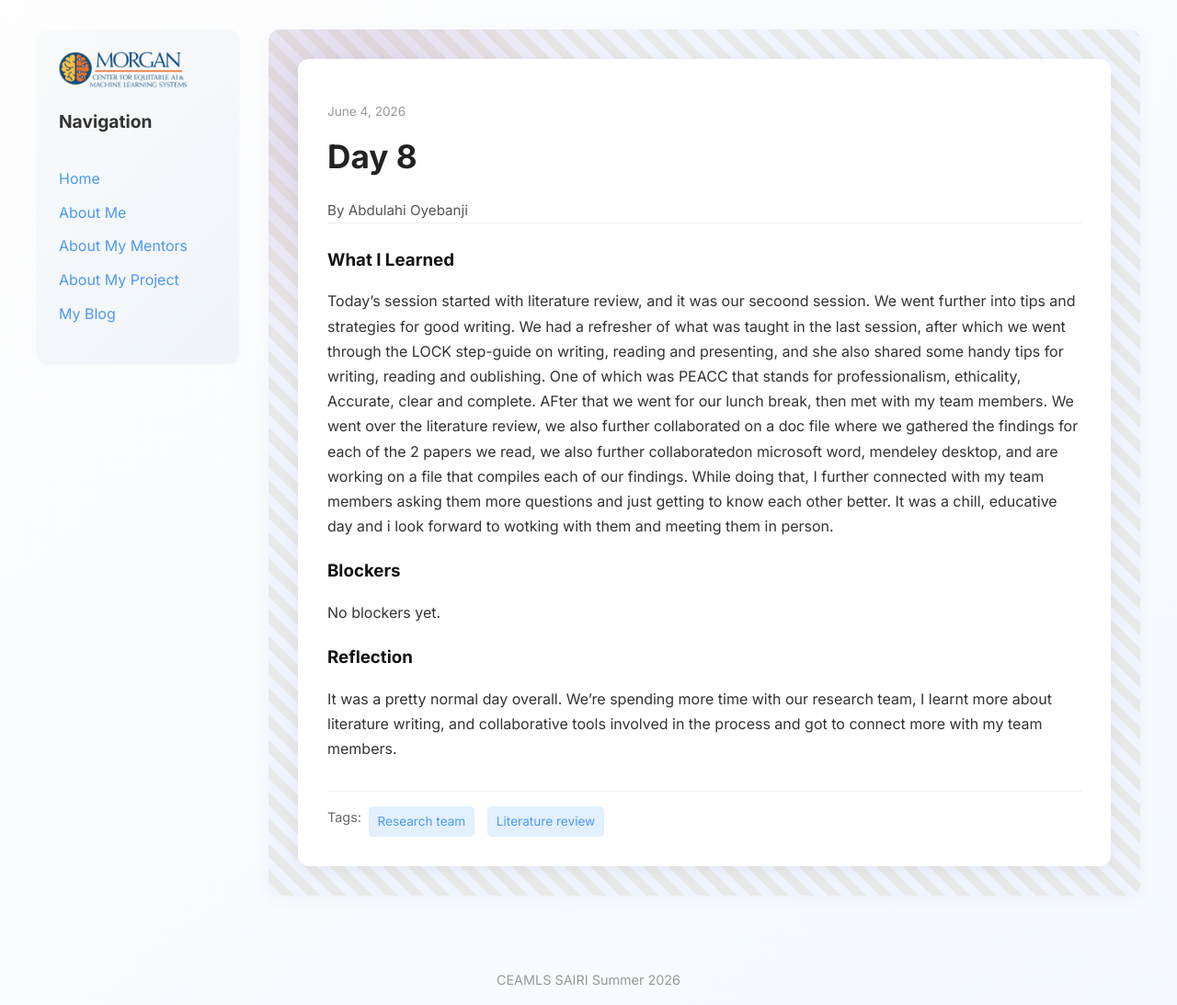
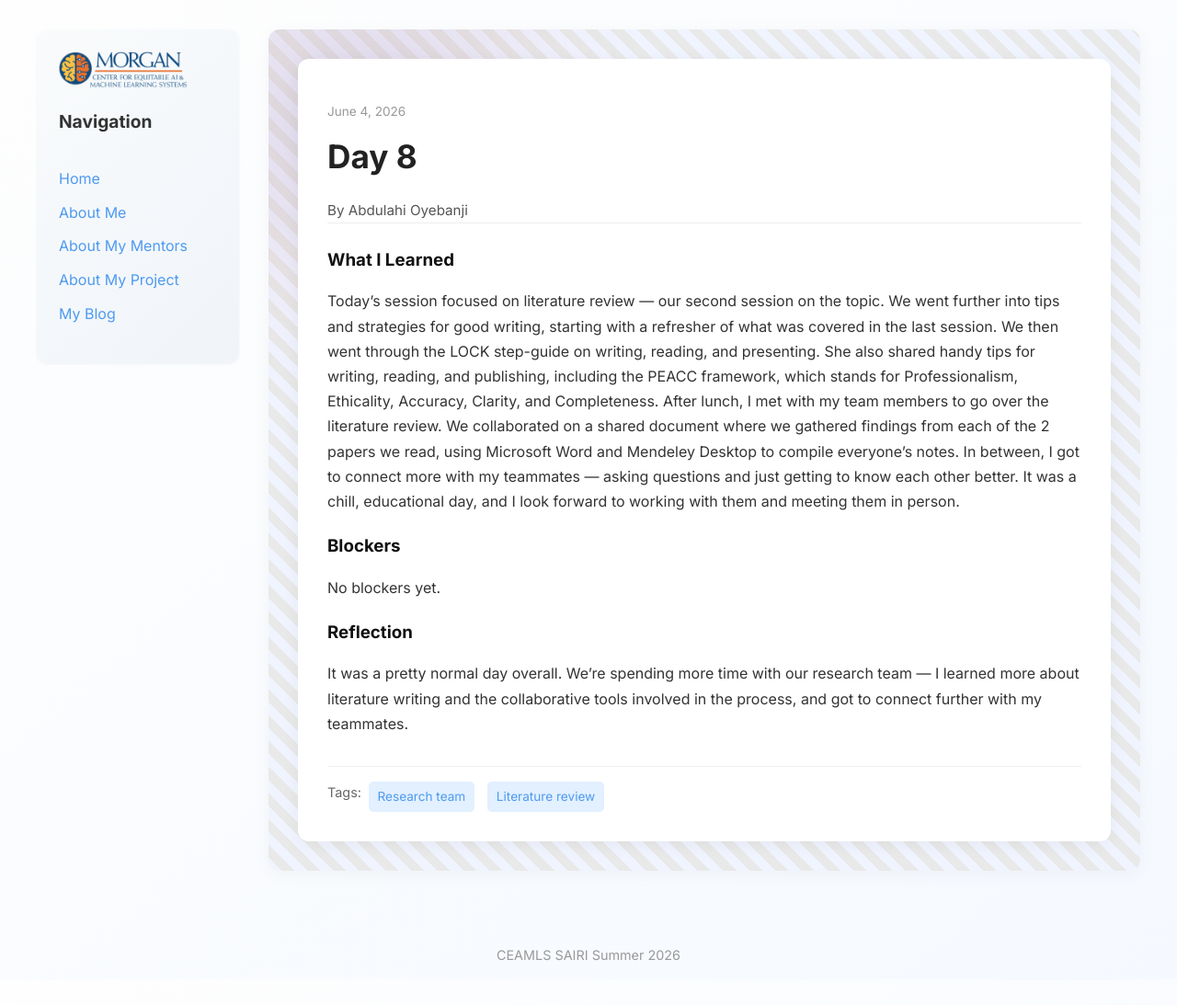
Before and after one commit to abdulahi-banji/abdulahi-banjiceamls26.github.io, a Jekyll site: the page built from _posts/2026-06-04-day-8.md, in a window 1280 px wide. Shown: the whole page at 92% size. Built offline with Jekyll 4.4.1, drawn with Linux system fonts in a browser that asks for light colours; after the commit the page ends 1065 px from its top, so only the background shows below that.

Commit message:
final day 8

```diff
--- a/_posts/2026-06-04-day-8.md
+++ b/_posts/2026-06-04-day-8.md
@@ -2,12 +2,12 @@
 layout: post
 title: "Day 8"
 date: 2026-06-04
-permalink: /day7.html
+permalink: /day8.html
 tags: ["Research team", "Literature review"]
 what_i_learned: |
-  Today's session started with literature review, and it was our secoond session. We went further into tips and strategies for good writing. We had a refresher of what was taught in the last session, after which we went through the LOCK step-guide on writing, reading and presenting, and she also shared some handy tips for writing, reading and oublishing. One of which was PEACC that stands for professionalism, ethicality, Accurate, clear and complete. AFter that we went for our lunch break, then met with my team members. We went over the literature review, we also further collaborated on a doc file where we gathered the findings for each of the 2 papers we read, we also further collaboratedon microsoft word, mendeley desktop, and are working on a file that compiles each of our findings. While doing that, I further connected with my team members asking them more questions and just getting to know each other better. It was a chill, educative day and i look forward to wotking with them and meeting them in person.
+  Today's session focused on literature review — our second session on the topic. We went further into tips and strategies for good writing, starting with a refresher of what was covered in the last session. We then went through the LOCK step-guide on writing, reading, and presenting. She also shared handy tips for writing, reading, and publishing, including the PEACC framework, which stands for Professionalism, Ethicality, Accuracy, Clarity, and Completeness. After lunch, I met with my team members to go over the literature review. We collaborated on a shared document where we gathered findings from each of the 2 papers we read, using Microsoft Word and Mendeley Desktop to compile everyone's notes. In between, I got to connect more with my teammates — asking questions and just getting to know each other better. It was a chill, educational day, and I look forward to working with them and meeting them in person.
 blockers: |
   No blockers yet.
 reflection: |
-  It was a pretty normal day overall. We're spending more time with our research team, I learnt more about literature writing, and collaborative tools involved in the process and got to connect more with my team members.
+  It was a pretty normal day overall. We're spending more time with our research team — I learned more about literature writing and the collaborative tools involved in the process, and got to connect further with my teammates.
 ---
```
